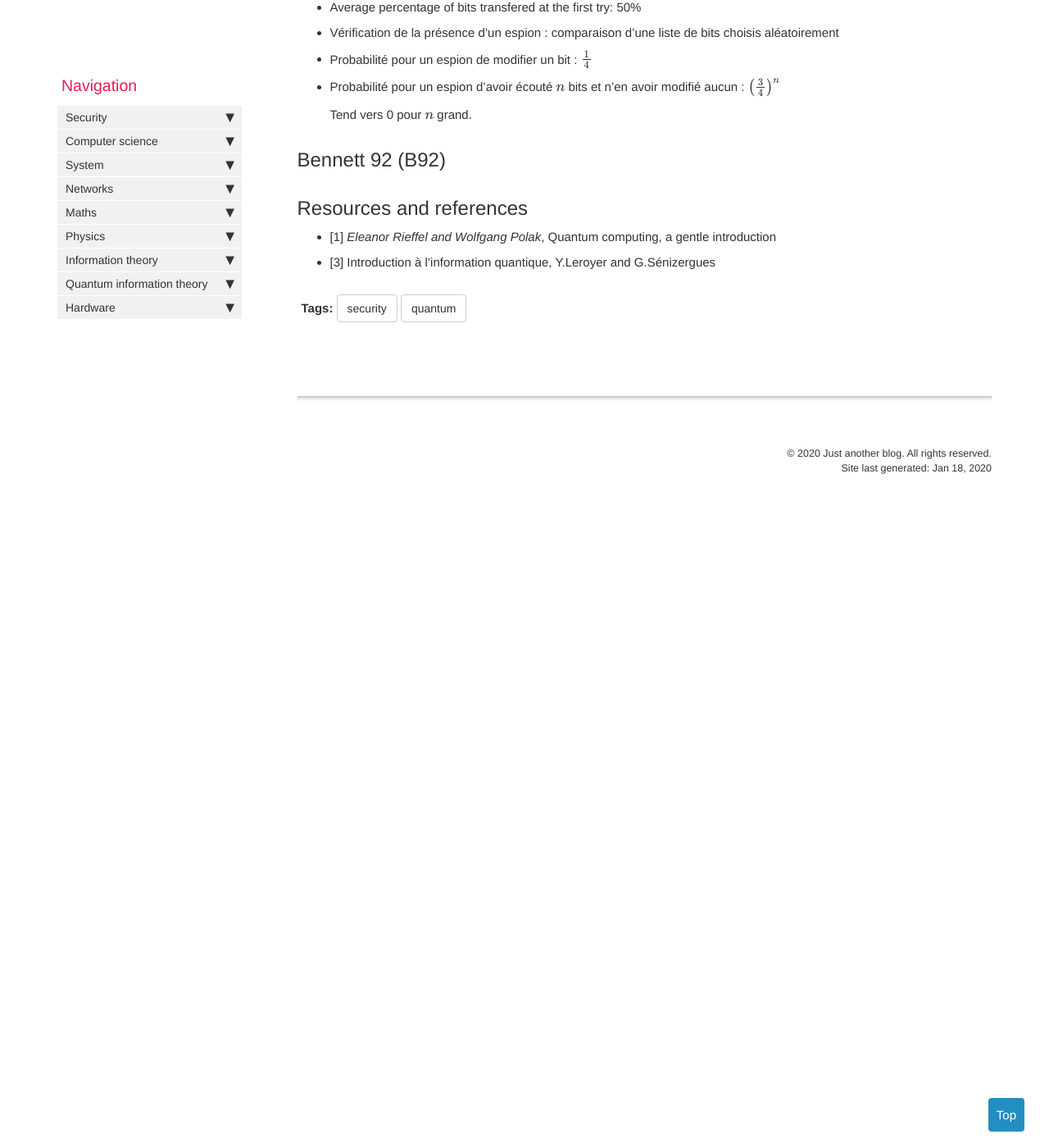
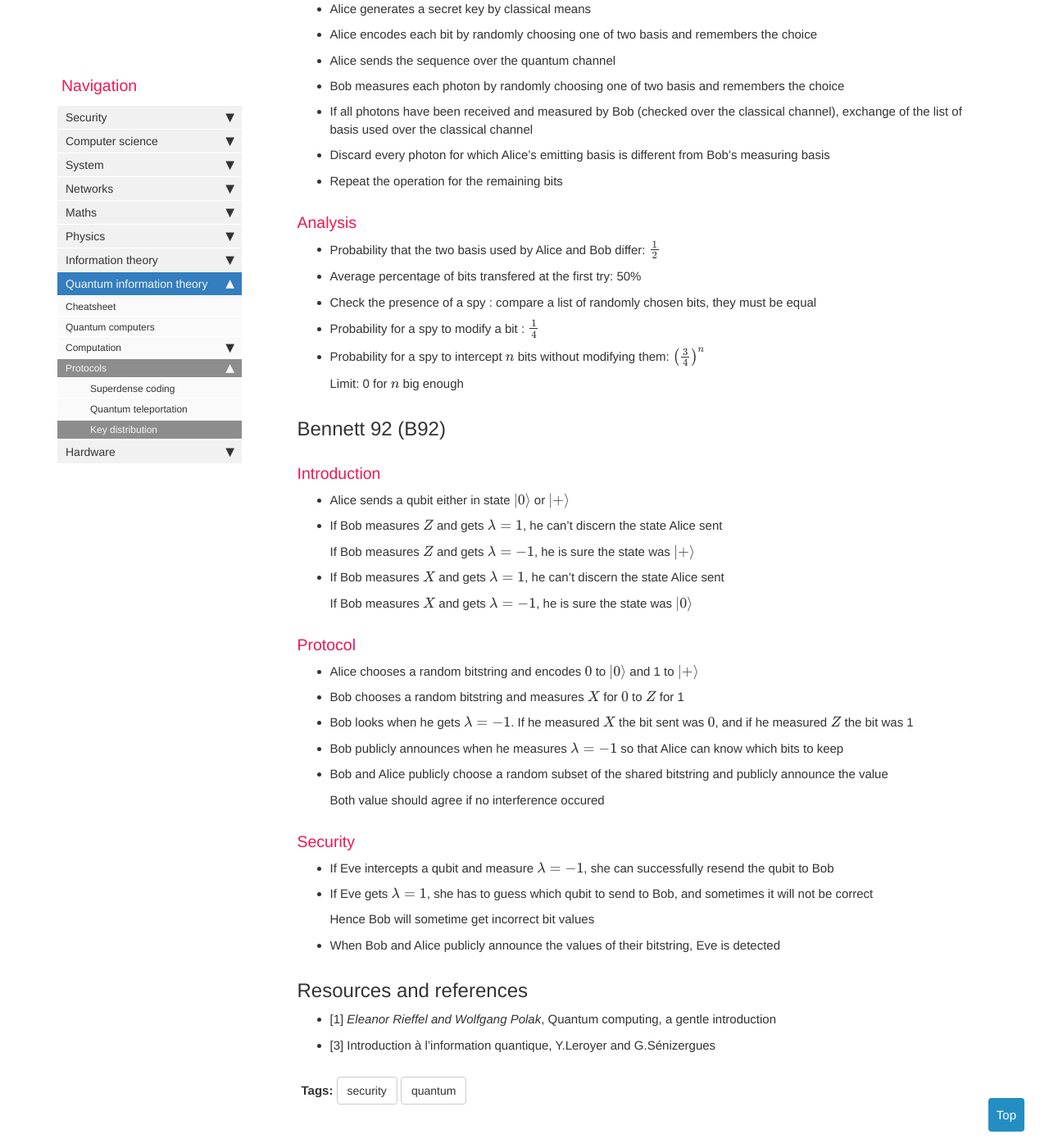
Before and after one commit to greglan/greglan.github.io, a Jekyll site: the page built from pages/quantum-information-theory/protocols/qkd.md, in a window 1280 px wide and 1400 px high, scrolled down 1401 px. Shown: the whole window at 82% size. Built offline with Jekyll 4.4.1, drawn with Linux system fonts in a browser that asks for light colours; nearby versions of some CDN libraries; formulas are drawn with MathJax 3; comment, search, counter and statistics services are not loaded; before the commit the page ends 2031 px from its top, so only the background shows below that; some of the changed text lies outside the part shown.

Commit message:
QKD update

```diff
--- a/pages/quantum-information-theory/protocols/qkd.md
+++ b/pages/quantum-information-theory/protocols/qkd.md
@@ -1,6 +1,6 @@
 ---
 layout: page
-title:  "The BB84 protocol"
+title:  "Quantum key distribution"
 permalink: "qkd.html"
 tags: [security, quantum]
 summary: "An introduction to quantum key distribution protocols"
@@ -8,11 +8,22 @@ summary: "An introduction to quantum key distribution protocols"
 {% include latex-commands.html %}
 
 ## Introduction
+* Permits to create a secret classical key that is secret with high probability
+* Allow to detect whether there is an interception of the communication
+* Intuition/foundations:
+  - impossible to make a measurement without disturbing the system, hence detection of interception
+  - impossible to reliably distinguish between two non-orthogonal states
+  - cannot copy a quantum state (no-cloning)
+* Simplistic protocol: encode a binary 0 into $$\ket{0}$$ and a binary 1 into $$\ket{1}$$
+
+  Problem: intercept the qubit, measure $$Z$$, and resend the same qubit.
+
+  Eve can learn the key without Alice and Bob realizing.
+  Not a problem because the measure does not affect the qubit.
 
 ## BB84
 ### Introduction
 * BB84: comes from the inventors (Bennet and Brassard) and the year it was invented (1984)
-* Permits to create a secret classical key that is secret with high probability
 * Does not guarantee that the establishment of the key succeeds
 * Setup: bidirectional classical channel and one unidirectional quantum channel
 * Physical medium: polarized photons. Tool: polarizer
@@ -29,21 +40,46 @@ summary: "An introduction to quantum key distribution protocols"
 * Alice encodes each bit by randomly choosing one of two basis and remembers the choice
 * Alice sends the sequence over the quantum channel
 * Bob measures each photon by randomly choosing one of two basis and remembers the choice
-* If all photons have been received and measured by Bob (checked over the classical channel), exchange of the list of basis used over the classical channel
+* If all photons have been received and measured by Bob (checked over the classical channel),
+  exchange of the list of basis used over the classical channel
 * Discard every photon for which Alice's emitting basis is different from Bob's measuring basis
 * Repeat the operation for the remaining bits
 
 ### Analysis
 * Probability that the two basis used by Alice and Bob differ: $$\frac{1}{2}$$
 * Average percentage of bits transfered at the first try: 50%
-* Vérification de la présence d'un espion : comparaison d'une liste de bits choisis aléatoirement
-* Probabilité pour un espion de modifier un bit : $$\frac{1}{4}$$
-* Probabilité pour un espion d'avoir écouté $$n$$ bits et n'en avoir modifié aucun : $$\left( \frac{3}{4} \right)^n$$
+* Check the presence of a spy : compare a list of randomly chosen bits, they must be equal
+* Probability for a spy to modify a bit : $$\frac{1}{4}$$
+* Probability for a spy to intercept $$n$$ bits without modifying them: $$\left( \frac{3}{4} \right)^n$$
 
-  Tend vers 0 pour $$n$$ grand.
+  Limit: 0 for $$n$$ big enough
 
 ## Bennett 92 (B92)
+### Introduction
+* Alice sends a qubit either in state $$\ket{0}$$ or $$\ket{+}$$
+* If Bob measures $$Z$$ and gets $$\lambda=1$$, he can't discern the state Alice sent
 
+  If Bob measures $$Z$$ and gets $$\lambda=-1$$, he is sure the state was $$\ket{+}$$
+* If Bob measures $$X$$ and gets $$\lambda=1$$, he can't discern the state Alice sent
+
+  If Bob measures $$X$$ and gets $$\lambda=-1$$, he is sure the state was $$\ket{0}$$
+
+### Protocol
+* Alice chooses a random bitstring and encodes $$0$$ to $$\ket{0}$$ and 1 to $$\ket{+}$$
+* Bob chooses a random bitstring and measures $$X$$ for $$0$$ to $$Z$$ for 1
+* Bob looks when he gets $$\lambda = -1$$.
+  If he measured $$X$$ the bit sent was $$0$$, and if he measured $$Z$$ the bit was 1
+* Bob publicly announces when he measures $$\lambda = -1$$ so that Alice can know which bits to keep
+* Bob and Alice publicly choose a random subset of the shared bitstring and publicly announce the value
+
+  Both value should agree if no interference occured
+
+### Security
+* If Eve intercepts a qubit and measure $$\lambda = -1$$, she can successfully resend the qubit to Bob
+* If Eve gets $$\lambda = 1$$, she has to guess which qubit to send to Bob, and sometimes it will not be correct
+
+  Hence Bob will sometime get incorrect bit values
+* When Bob and Alice publicly announce the values of their bitstring, Eve is detected
 
 ## Resources and references
 * [1] *Eleanor Rieffel and Wolfgang Polak*, Quantum computing, a gentle introduction
```
Also changed, not shown: _data/sidebar.yml (+6 -6 lines), pages/system/software-setup.md (+1 -0 lines).
